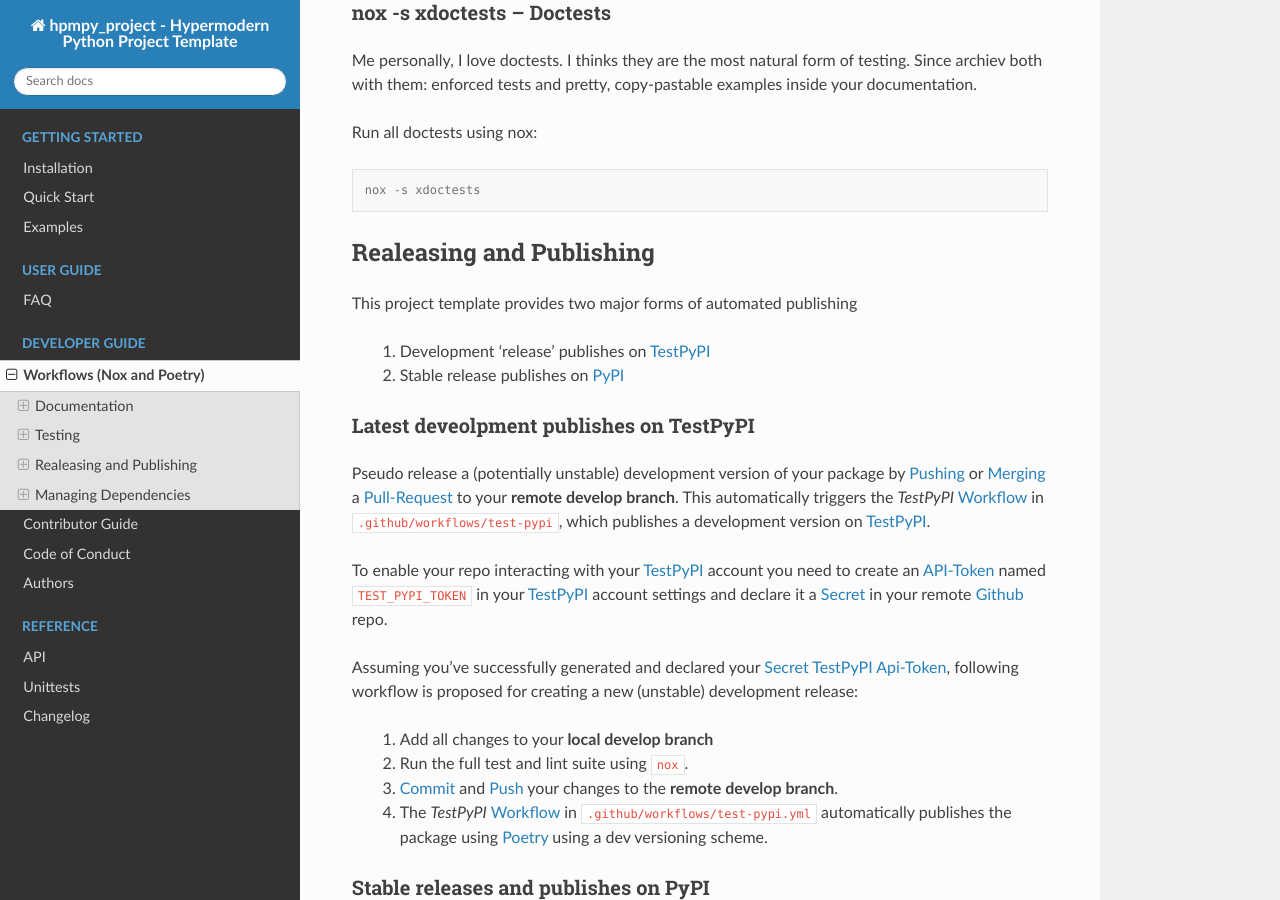
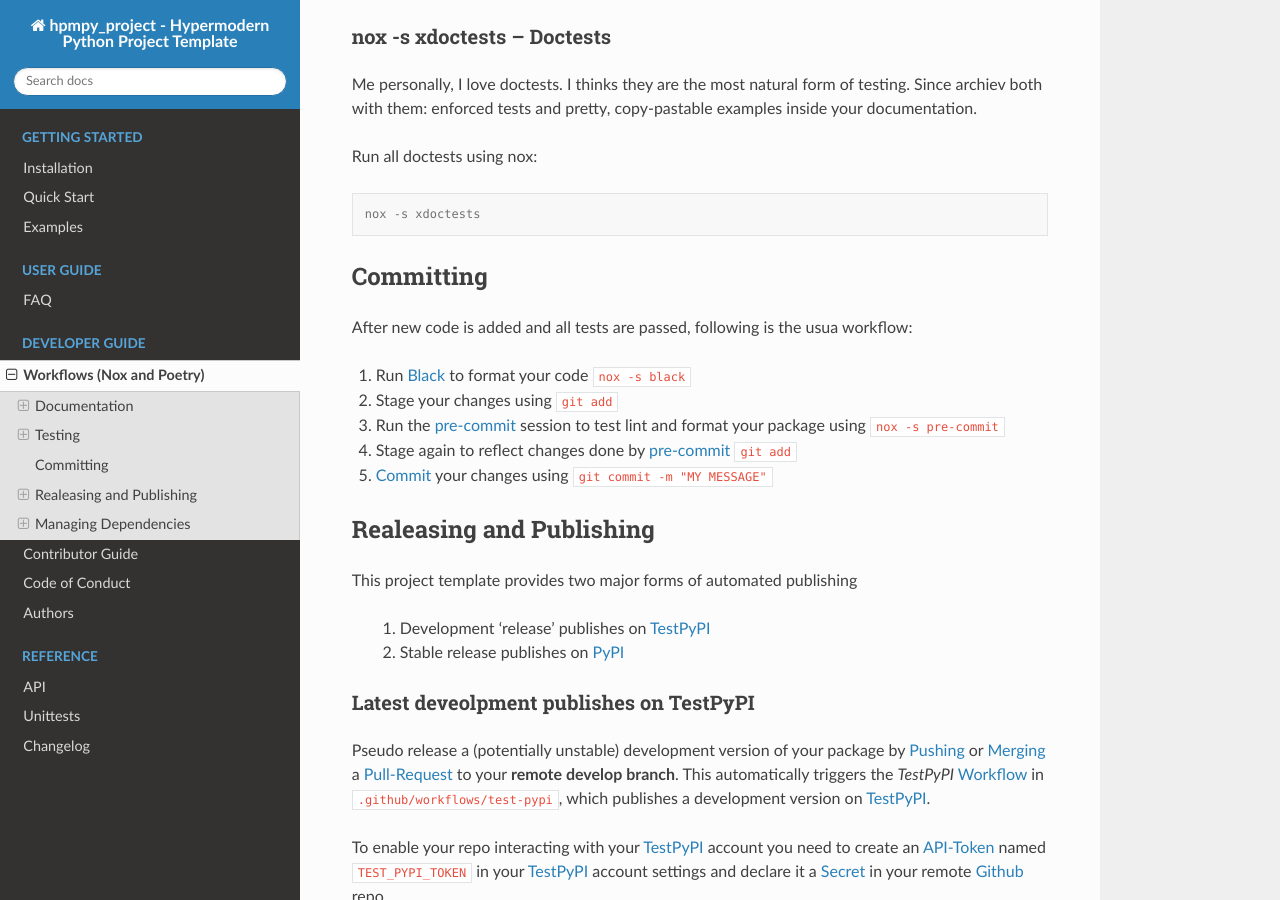
Before and after one commit to mathias-ammon/tessif-oemof-4-4, a Sphinx documentation site: the page built from docs/source/developer_guide/workflows.rst, in a window 1280 px wide and 900 px high, scrolled down 3281 px. Built offline with Sphinx 7.4.7 and the Read the Docs theme 2.0.0, drawn with Linux system fonts in a browser that asks for light colours.

```diff
--- a/docs/source/developer_guide/workflows.rst
+++ b/docs/source/developer_guide/workflows.rst
@@ -141,6 +141,19 @@ Run all doctests using nox:
 .. code:: console
 
    nox -s xdoctests
+
+
+Committing
+==========
+
+After new code is added and all tests are passed, following is the usua workflow:
+
+1. Run Black_ to format your code :code:`nox -s black`
+2. Stage your changes using :code:`git add`
+3. Run the pre-commit_ session to test lint and format your package using
+   :code:`nox -s pre-commit`
+4. Stage again to reflect changes done by pre-commit_ :code:`git add`
+5. Commit_ your changes using :code:`git commit -m "MY MESSAGE"`
 
 .. _workflows_releases:
 
@@ -320,6 +333,8 @@ Remove a required third party package from your package by using poetry:
 .. _Add: https://python-poetry.org/docs/cli/#add
 .. _API-Token: https://pypi.org/help/#apitoken
 
+.. _Black: https://github.com/psf/black
+
 .. _cj: https://github.com/cjolowicz
 .. _Commit: https://docs.github.com/en/rest/commits
 
@@ -340,6 +355,7 @@ Remove a required third party package from your package by using poetry:
 
 .. _pip: https://pip.pypa.io/
 .. _Poetry: https://python-poetry.org/
+.. _pre-commit: https://pre-commit.com/
 .. _Pull-Request: https://docs.github.com/en/pull-requests/collaborating-with-pull-requests/proposing-changes-to-your-work-with-pull-requests/about-pull-requests
 .. _Push: https://docs.github.com/en/get-started/using-git/pushing-commits-to-a-remote-repository
 .. _PyPI: https://pypi.org/
```
Also changed, not shown: README.rst (+7 -4 lines).
